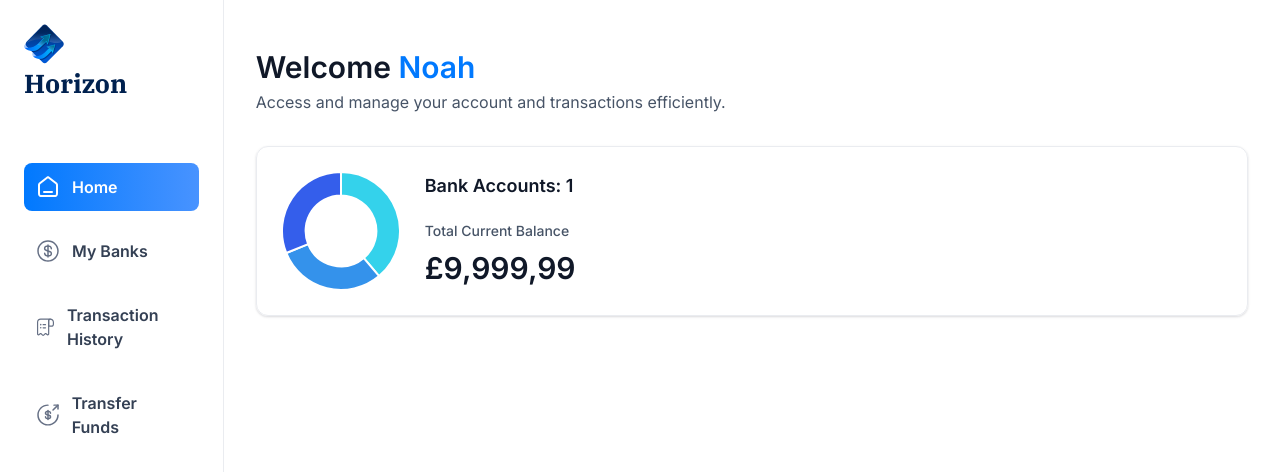
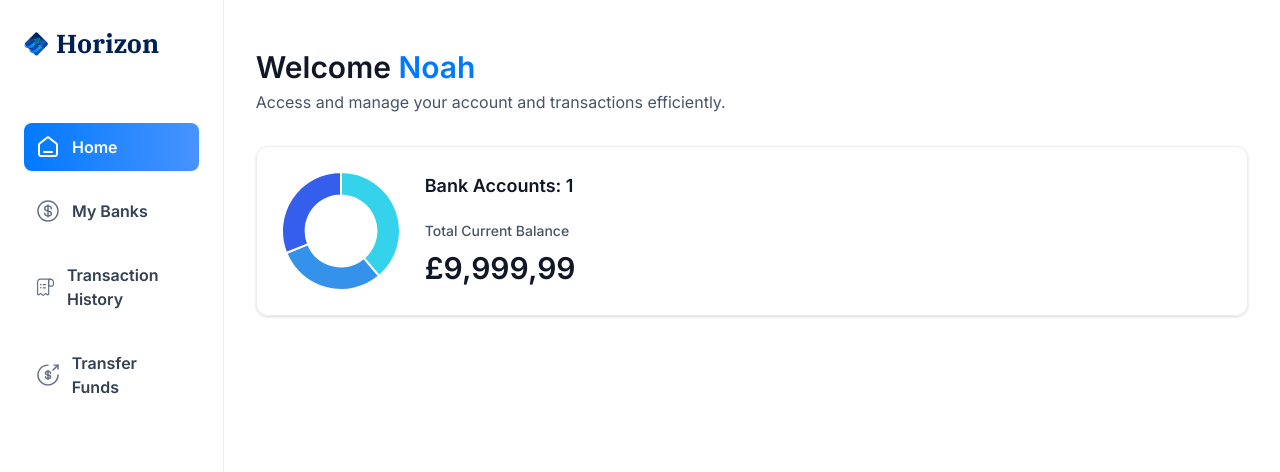
Before and after one commit to khoinguyenpham04/bankingapp, a Next.js app: page / in a window 1280 px wide. Shown: the top 472 px of the page. Built offline with nearby package versions, Linux system fonts and the light colour scheme.

Commit message:
added flex property to the logo on the sidebar

```diff
--- a/components/Sidebar.tsx
+++ b/components/Sidebar.tsx
@@ -1,49 +1,46 @@
 "use client"
 
 import Link from "next/link"
-
 import Image from "next/image"
 import { sidebarLinks } from "@/constants"
 import { cn } from "@/lib/utils"
 import { usePathname } from "next/navigation"
 
-const Sidebar = ( {user }: SiderbarProps) => {
+const Sidebar = ({ user }: SiderbarProps) => {
   const pathname = usePathname();
 
   return (
     <section className="sidebar">
       <nav className="flex flex-col gap-4">
-        <Link href="/" className="mb-11 cursor-pointer items-center gap-2">
-        <Image
-        src="/icons/logo.svg"
-        width={40}
-        height={40}
-        alt="Horizon Logo"
-        className="size-[40px]"
-        max-xl="size-20"
-
-        />
-        <h1 className="sidebar-logo">Horizon</h1>
+        <Link href="/" className="mb-11 cursor-pointer flex items-center gap-2">
+          <div className="flex items-center gap-2">
+            <Image
+              src="/icons/logo.svg"
+              width={34}
+              height={34}
+              alt="Horizon Logo"
+              className="size-[24px]"
+            />
+            <h1 className="sidebar-logo">Horizon</h1>
+          </div>
         </Link>
 
-        {sidebarLinks.map((item)=> {
-          const isActive = pathname === item.route || pathname.startsWith(`${item.route}/`)
-
+        {sidebarLinks.map((item) => {
+          const isActive = pathname === item.route || pathname.startsWith(`${item.route}/`);
 
           return (
-            <Link href={item.route} key ={item.label} className= {cn('sidebar-link', {'bg-bank-gradient': isActive})}>
+            <Link href={item.route} key={item.label} className={cn('sidebar-link', { 'bg-bank-gradient': isActive })}>
               <div className="relative size-6">
                 <Image
-                  src = {item.imgURL}
+                  src={item.imgURL}
                   alt={item.label}
                   fill
-
                   className={cn({
                     'brightness-[3] invert-0': isActive
                   })}
                 />
               </div>
-              <p className={cn('sidebar-label',{
+              <p className={cn('sidebar-label', {
                 '!text-white': isActive
               })}>
                 {item.label}
```
